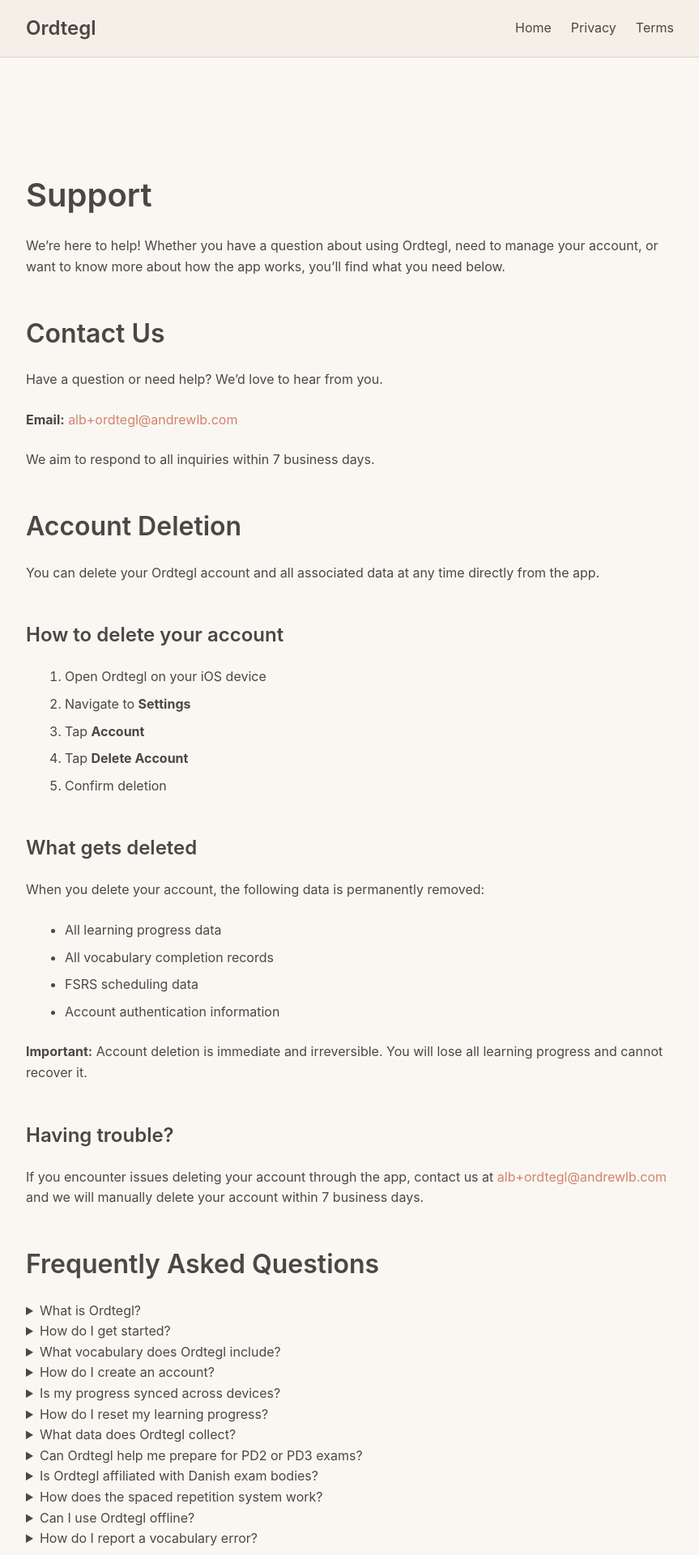
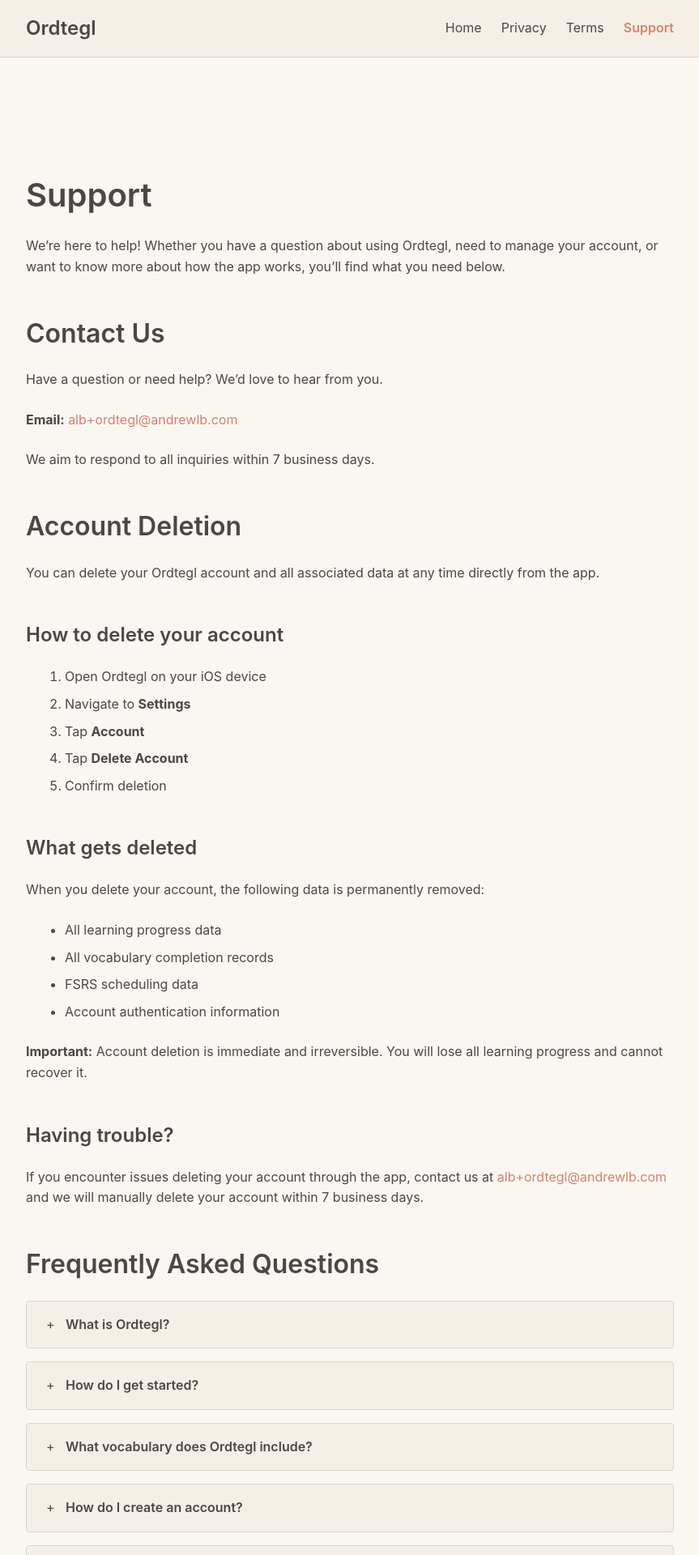
Before and after one commit to lovettbarron/ordtegl, a Jekyll site: the page built from _pages/support.md, in a window 1280 px wide. Shown: the top 1920 px of the page at 81% size, without its empty margins (208-1071 px from the left). Built offline with Jekyll 4.4.1, drawn with Linux system fonts in a browser that asks for light colours.

Commit message:
feat(02-01): add navigation link and accordion styles
- Add Support link to navigation after Terms
- Create _components.scss with details/summary accordion styling
- Use warm neutrals design tokens (terracotta accent, cream background)
- Custom +/- indicators for expand/collapse state
- Focus outline for keyboard accessibility

```diff
--- a/_data/navigation.yml
+++ b/_data/navigation.yml
@@ -4,3 +4,5 @@
   url: /privacy/
 - name: Terms
   url: /terms/
+- name: Support
+  url: /support/
--- /dev/null
+++ b/_sass/_components.scss
@@ -0,0 +1,56 @@
+// FAQ Accordion styling using native details/summary
+// Follows warm neutrals design system from _variables.scss
+
+details {
+  border: 1px solid $color-border;
+  border-radius: $border-radius-sm;
+  margin-bottom: $spacing-sm;
+  background-color: $color-surface;
+
+  &[open] {
+    summary {
+      border-bottom: 1px solid $color-border;
+    }
+  }
+}
+
+summary {
+  padding: $spacing-sm $spacing-md;
+  cursor: pointer;
+  font-weight: 600;
+  color: $color-text-primary;
+  list-style: none; // Remove default arrow
+
+  // Custom indicator
+  &::before {
+    content: "+";
+    margin-right: $spacing-xs;
+    font-weight: normal;
+    display: inline-block;
+    width: 1em;
+  }
+
+  &:hover {
+    color: $color-accent;
+  }
+
+  &:focus {
+    outline: 2px solid $color-accent;
+    outline-offset: 2px;
+  }
+}
+
+// Change indicator when open
+details[open] summary::before {
+  content: "\2212"; // Unicode minus sign
+}
+
+// Content padding
+details > *:not(summary) {
+  padding: 0 $spacing-md $spacing-sm;
+}
+
+// Remove default marker in Safari/Chrome
+summary::-webkit-details-marker {
+  display: none;
+}
--- a/assets/css/main.scss
+++ b/assets/css/main.scss
@@ -4,3 +4,4 @@
 @import "variables";
 @import "base";
 @import "layout";
+@import "components";
```
